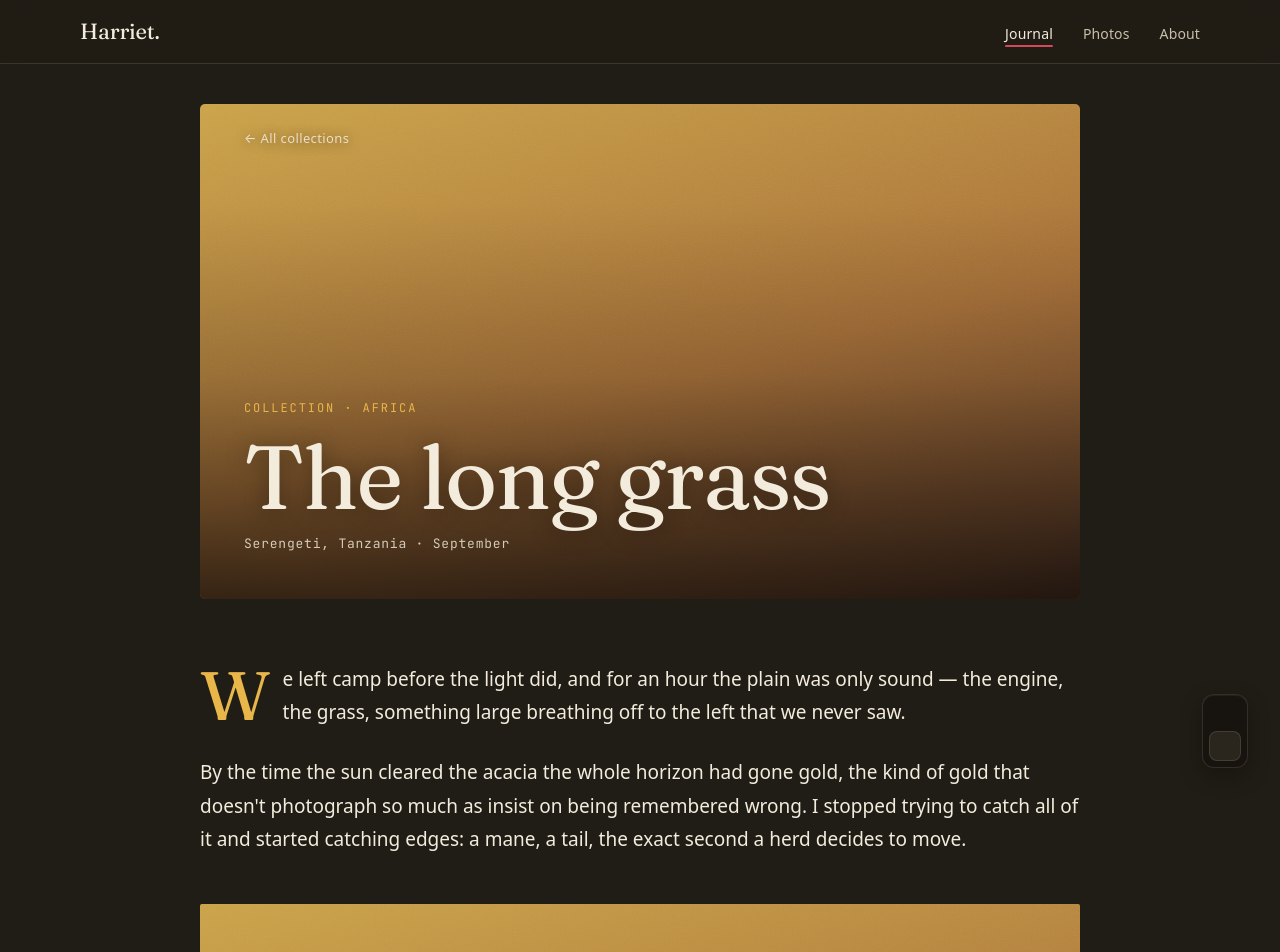
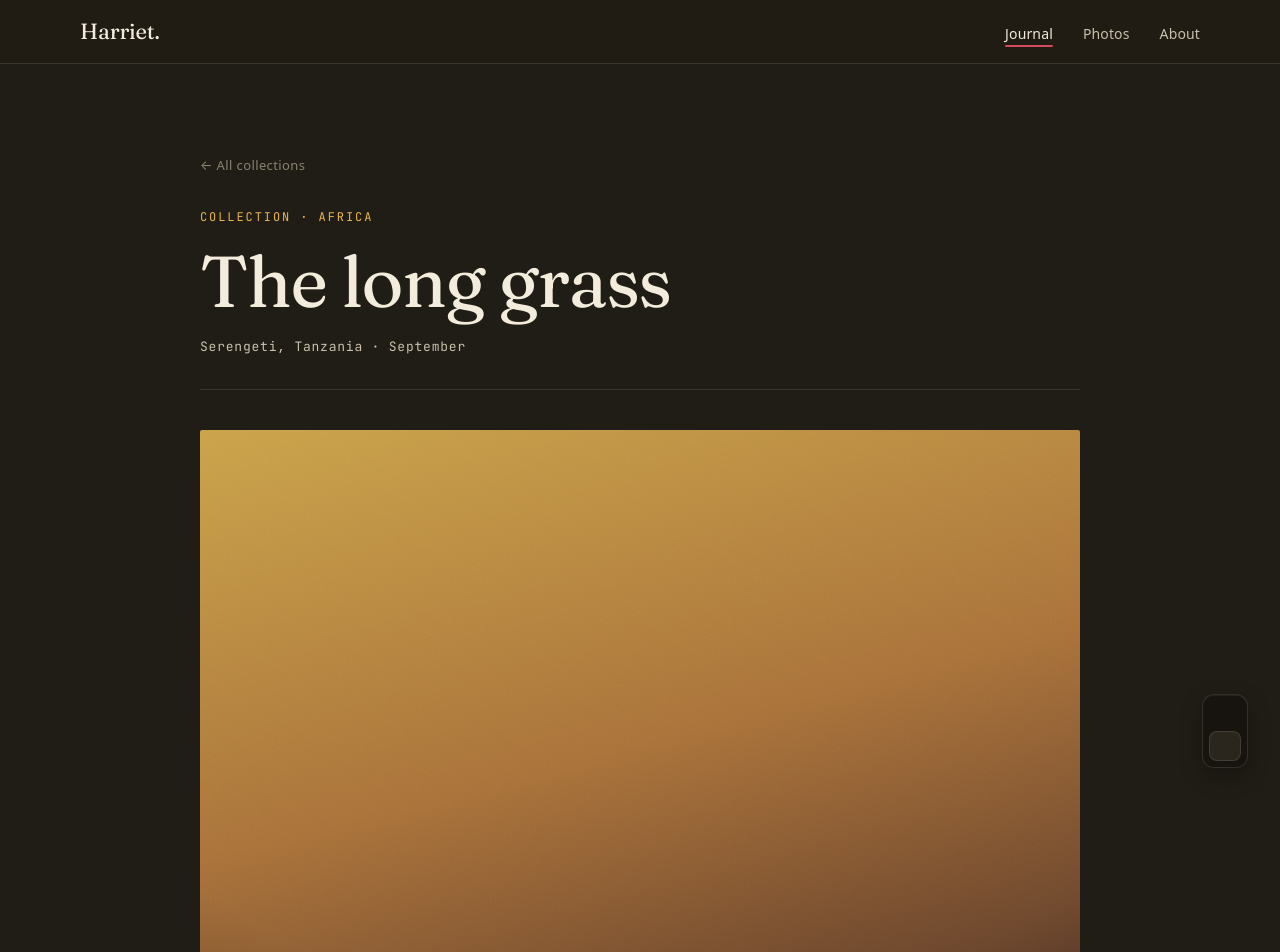
Before and after one commit to charlieramus/harrietramus.com, a Next.js app: page /journal/africa in a window 1280 px wide. Shown: the top 952 px of the page. Built offline with nearby package versions, Linux system fonts and the light colour scheme.

Commit message:
stage2v5

```diff
--- a/app/globals.css
+++ b/app/globals.css
@@ -726,69 +726,72 @@ button:focus-visible {
   padding: clamp(16px, 4vw, 40px) clamp(16px, 4vw, 40px) clamp(64px, 12vh, 120px);
 }
 
-/* Sharp hero — the .photo primitive (vignette + grain), NOT blurred. */
-.essay-hero {
-  position: relative;
-  aspect-ratio: 16 / 9;
-  min-height: 300px;
-  border-radius: 5px;
-  display: flex;
-  align-items: flex-end;
-  isolation: isolate;
+/* NYT-style text masthead (V5) — sits INSIDE the column (var(--essay-col)),
+   centred with the reading text. No photo overlay: the headline is TEXT, so the
+   accent shows only in the small eyebrow, not a title-over-image treatment. */
+.essay-masthead {
+  max-width: var(--essay-col);
+  margin: 0 auto;
+  padding-top: clamp(24px, 6vh, 64px);
 }
 
-.essay-hero-scrim {
-  background: linear-gradient(
-    to top,
-    rgba(0, 0, 0, 0.66) 0%,
-    rgba(0, 0, 0, 0.22) 48%,
-    rgba(0, 0, 0, 0.1) 100%
-  );
+/* Back kicker — quiet, above the eyebrow (replaces the old over-photo back link). */
+.essay-kicker {
+  display: inline-block;
+  margin-bottom: clamp(20px, 4vh, 36px);
+  color: var(--ink-faint);
+  font-size: 13px;
+  letter-spacing: 0.03em;
+  transition: color 0.2s var(--ease);
+}
+.essay-kicker:hover {
+  color: var(--ink);
 }
 
-.essay-back {
-  position: absolute;
-  z-index: 5;
-  top: clamp(14px, 3vw, 24px);
-  left: clamp(20px, 4vw, 44px);
-  color: rgba(243, 236, 221, 0.85);
-  font-size: 13px;
-  letter-spacing: 0.03em;
-  text-shadow: 0 1px 12px rgba(0, 0, 0, 0.5);
-  transition: color 0.2s var(--ease);
-}
-.essay-back:hover {
-  color: #f3ecdd;
-}
-
-.essay-hero-inner {
-  position: relative;
-  z-index: 5;
-  width: 100%;
-  padding: clamp(20px, 4vw, 44px);
-}
-
+/* Small accent eyebrow (mono, small-caps) — one of the few quiet places the
+   collection accent now shows. */
 .essay-eyebrow {
   color: var(--accent);
   font-size: 12px;
   text-transform: uppercase;
   letter-spacing: 0.16em;
-  margin-bottom: 14px;
+  margin-bottom: 18px;
 }
 
-.essay-title {
-  font-size: clamp(38px, 7vw, 92px);
-  line-height: 0.98;
+/* The serif headline as TEXT (not overlaid on a photo) — ink colour, reads in
+   both themes. */
+.essay-headline {
+  font-size: clamp(38px, 6vw, 72px);
+  line-height: 1.02;
   letter-spacing: -0.02em;
-  color: #f3ecdd;
-  text-shadow: 0 2px 22px rgba(0, 0, 0, 0.4);
+  color: var(--ink);
 }
 
-.essay-meta {
-  margin-top: 14px;
-  color: rgba(243, 236, 221, 0.82);
+/* Quiet mono byline / meta line under the headline. */
+.essay-byline {
+  margin-top: 18px;
+  color: var(--ink-soft);
   font-size: 13px;
   letter-spacing: 0.06em;
+}
+
+/* Hairline divider closing the masthead. */
+.essay-rule {
+  margin-top: clamp(20px, 4vh, 32px);
+  border: none;
+  border-top: 1px solid var(--line);
+}
+
+/* The lead image — the former hero photo, now at column width below the
+   masthead. Reuses the .full figure box (.photo grain/vignette + 16/10 crop);
+   the essay hero has no #code, so it stays its gradient stand-in. Near-square
+   corners like the other figures; not clickable (not part of the lightbox set). */
+.essay-lead {
+  max-width: var(--essay-col);
+  margin: clamp(28px, 5vh, 48px) auto 0;
+}
+.essay-lead-shot {
+  border-radius: 2px;
 }
 
 /* The unified essay column (V5) — one Google-Doc-wide measure that BOTH the
@@ -809,15 +812,11 @@ button:focus-visible {
   margin-top: 0;
 }
 
-/* Lead paragraph — serif drop-cap in the collection accent. */
-.reading .lead::first-letter {
-  float: left;
-  font-family: var(--font-serif);
-  font-weight: 400;
-  font-size: 3.6em;
-  line-height: 0.72;
-  padding: 8px 12px 0 0;
-  color: var(--accent);
+/* Lead paragraph (V5) — no drop-cap; a clean opening paragraph, set a touch
+   larger than the body so it still opens the piece. */
+.reading .lead {
+  font-size: 1.08em;
+  line-height: 1.65;
 }
 
 /* Full-column figure (V5) — spans the shared column exactly, so the widest image
@@ -888,14 +887,18 @@ button:focus-visible {
   letter-spacing: 0.1em;
 }
 
-/* Pull quote — serif, with the accent left-rule. */
+/* Pull quote (V5) — a centred serif quote with generous margins and a thin
+   hairline above/below, instead of the old heavy accent left-rule. */
 .pull {
-  margin: clamp(32px, 6vh, 60px) 0;
-  padding-left: clamp(18px, 3vw, 28px);
-  border-left: 3px solid var(--accent);
+  margin: clamp(40px, 7vh, 76px) auto;
+  max-width: 32ch;
+  padding: clamp(22px, 3.5vh, 34px) 0;
+  border-top: 1px solid var(--line);
+  border-bottom: 1px solid var(--line);
+  text-align: center;
   font-family: var(--font-serif);
-  font-size: clamp(22px, 3.4vw, 30px);
-  line-height: 1.3;
+  font-size: clamp(22px, 3.2vw, 30px);
+  line-height: 1.35;
   letter-spacing: -0.01em;
   color: var(--ink);
 }
--- a/app/journal/[collection]/page.tsx
+++ b/app/journal/[collection]/page.tsx
@@ -102,19 +102,26 @@ export default async function EssayPage({
 
   return (
     <main className={accent ? `essay acc-${accent}` : "essay"}>
-      {/* Sharp hero (not blurred like the landing) — the .photo primitive over
-          the essay's gradient stand-in, with a bottom scrim for legibility. */}
-      <header className={`essay-hero photo ${essay.hero}`}>
-        <span className="scrim essay-hero-scrim" />
-        <Link href="/" className="essay-back">
+      {/* NYT-style text masthead (V5), rendered INSIDE the column (not over a
+          photo): a back kicker, the accent eyebrow, the serif headline as text,
+          a quiet mono byline, and a hairline divider. */}
+      <header className="essay-masthead">
+        <Link href="/" className="essay-kicker">
           ← All collections
         </Link>
-        <div className="essay-hero-inner">
-          <p className="essay-eyebrow mono">{essay.eyebrow}</p>
-          <h1 className="essay-title">{essay.title}</h1>
-          <p className="essay-meta mono">{essay.meta}</p>
-        </div>
+        <p className="essay-eyebrow mono">{essay.eyebrow}</p>
+        <h1 className="essay-headline">{essay.title}</h1>
+        <p className="essay-byline mono">{essay.meta}</p>
+        <hr className="essay-rule" />
       </header>
+
+      {/* The former hero photo as the lead image, at column width. Reuses the
+          .full figure box (.photo grain/vignette + full-shot crop). The essay
+          hero carries no #code, so it stays its gradient stand-in; it is not part
+          of the lightbox item set, so it stays non-clickable. */}
+      <figure className="essay-lead">
+        <div className={`photo full-shot essay-lead-shot ${essay.hero}`} />
+      </figure>
 
       {/* Reading column. The prose + figures come from the collection's MDX
           body (content/essays/*.mdx) via the reading-column components in
--- a/mdx-components.tsx
+++ b/mdx-components.tsx
@@ -33,12 +33,14 @@ function Caption({ code, cap }: { code: string; cap: string }) {
   );
 }
 
-/** Opening paragraph — rendered with the serif, accent drop-cap. */
+/** Opening paragraph — a clean lead, set a touch larger than the body (V5
+    removed the drop-cap). */
 function Lead({ children }: { children?: ReactNode }) {
   return <p className="lead">{children}</p>;
 }
 
-/** Pull quote — serif, with the collection's accent left-rule. */
+/** Pull quote — a centred serif quote with hairlines above/below (V5 dropped the
+    heavy accent left-rule). */
 function PullQuote({ children }: { children?: ReactNode }) {
   return <blockquote className="pull">{children}</blockquote>;
 }
```
Also changed, not shown: 1 other file (tests, documents, lock files or other folders).
